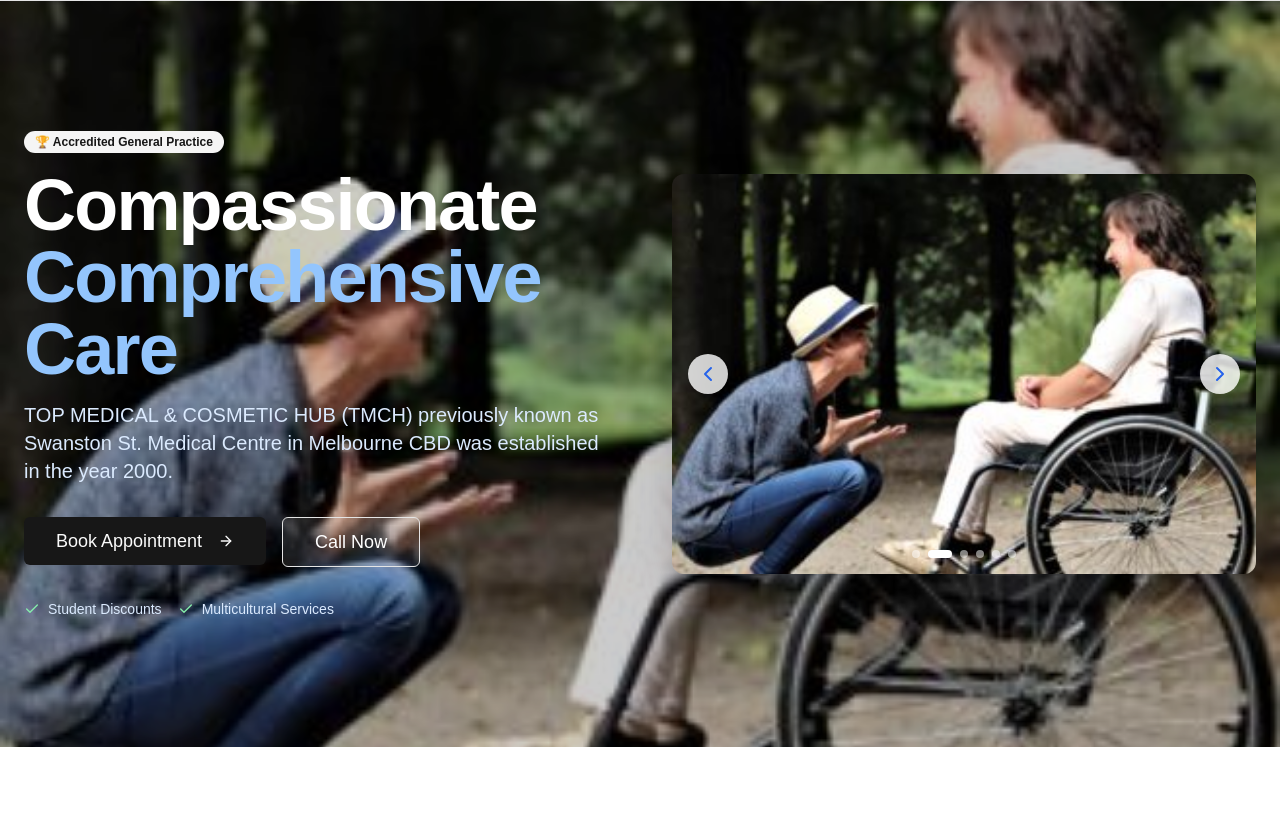
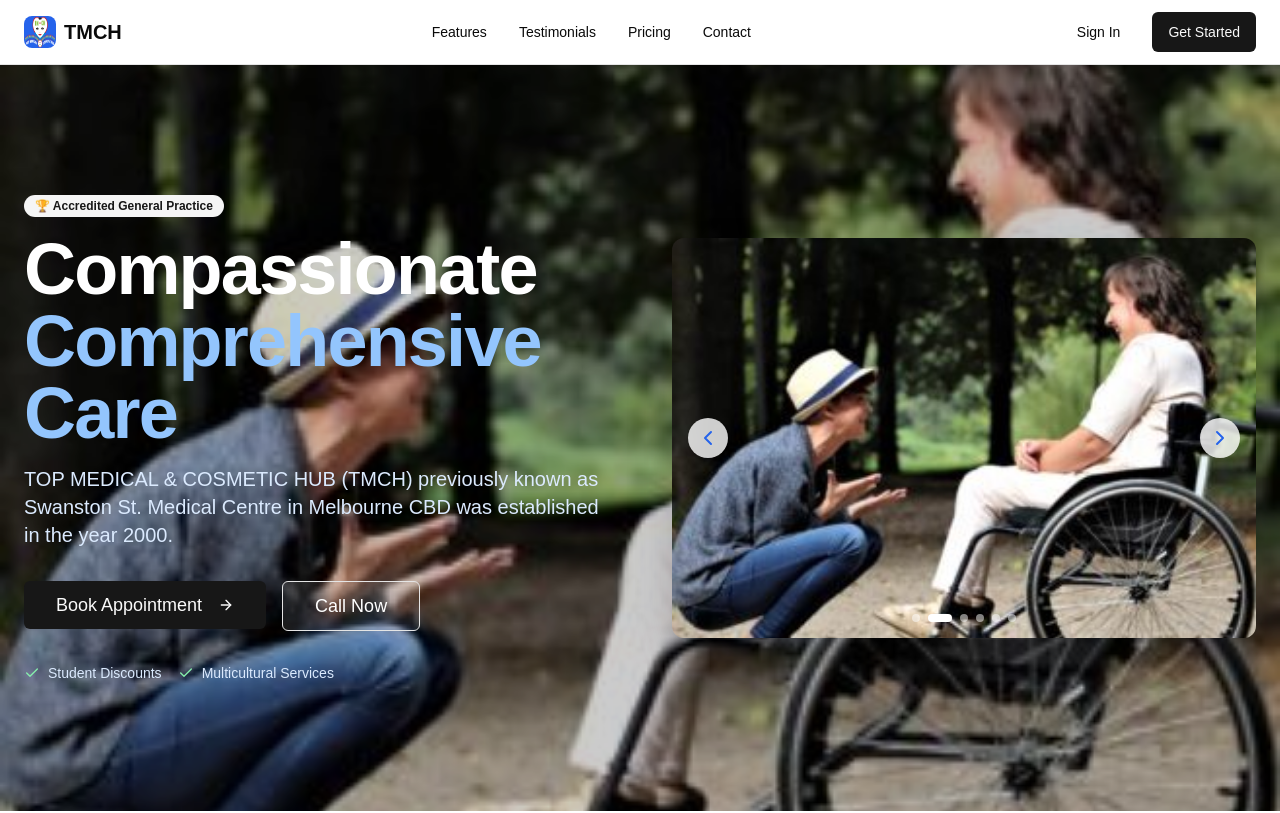
Before and after one commit to sumomeg/TMCH-xc, a Next.js app: page / in a window 1280 px wide. Shown: the top 813 px of the page. Built offline with nearby package versions, Linux system fonts and the light colour scheme.

Commit message:
Update page.tsx
Adding Header Section

```diff
--- a/app/page.tsx
+++ b/app/page.tsx
@@ -79,9 +79,41 @@ export default function LandingPage() {
 
   return (
     <div className="min-h-screen bg-white">
-      {/* Header - unchanged from previous version */}
+          {/* Header */}
       <header className="sticky top-0 z-50 w-full border-b bg-white/95 backdrop-blur supports-[backdrop-filter]:bg-white/60">
-        {/* ... existing header code ... */}
+        <div className="container flex h-16 items-center justify-between px-4 md:px-6">
+          <div className="flex items-center space-x-2">
+            <div className="flex h-8 w-8 items-center justify-center rounded-lg bg-blue-600">
+              <img src="/tmch.png" alt="Top Medical & Cosmetic Hub (TMCH)" className="h-8 w-auto inline-block hover:scale-105 transition-transform dark:invert" />
+            </div>
+            <span className="text-xl font-bold">TMCH</span>
+          </div>
+
+          <nav className="hidden md:flex items-center space-x-8">
+            <Link href="#features" className="text-sm font-medium hover:text-blue-600 transition-colors">
+              Features
+            </Link>
+            <Link href="#testimonials" className="text-sm font-medium hover:text-blue-600 transition-colors">
+              Testimonials
+            </Link>
+            <Link href="#pricing" className="text-sm font-medium hover:text-blue-600 transition-colors">
+              Pricing
+            </Link>
+            <Link href="#contact" className="text-sm font-medium hover:text-blue-600 transition-colors">
+              Contact
+            </Link>
+          </nav>
+
+          <div className="flex items-center space-x-4">
+            <Button variant="ghost" className="hidden md:inline-flex">
+              Sign In
+            </Button>
+            <Button>Get Started</Button>
+            <Button variant="ghost" size="icon" className="md:hidden">
+              <Menu className="h-5 w-5" />
+            </Button>
+          </div>
+        </div>
       </header>
 
       {/* Updated Hero Section with Slideshow */}
```
